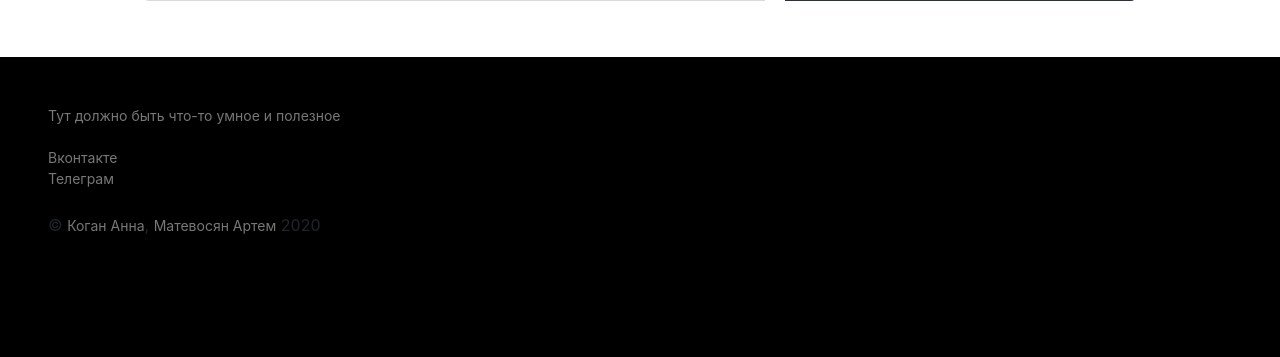
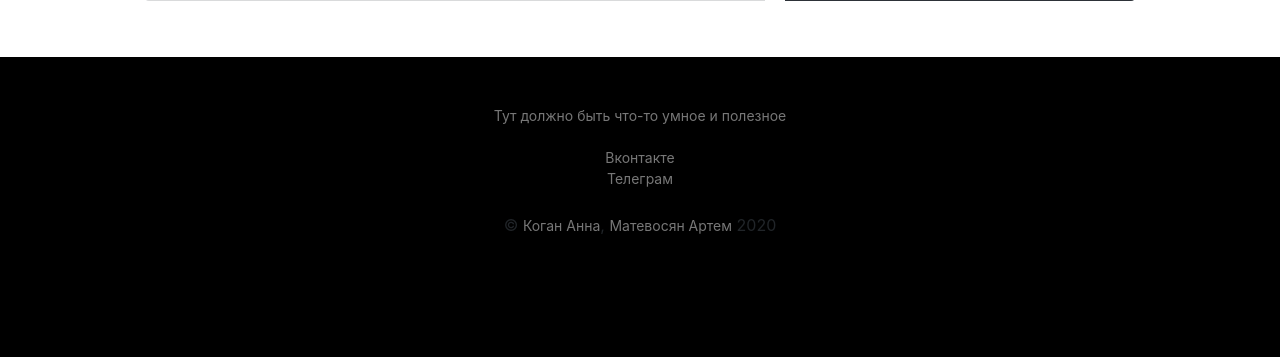
Before and after one commit to annodomini7/flask, a Flask app: page / in a window 1280 px wide. Shown: the part 520-877 px from the top of the page. Run offline with Flask 2, Linux system fonts and the light colour scheme; data that the repository does not hold is empty; some libraries are stand-ins or nearby versions.

Commit message:
текст в подвале по центру

```diff
--- a/requirements.txt
+++ b/requirements.txt
@@ -39,3 +39,4 @@ Werkzeug==1.0.1
 WTForms==2.2.1
 yarl==1.4.2
 gunicorn==20.0.4
+phonenumbers==8.12.3
--- a/static/css/style.css
+++ b/static/css/style.css
@@ -37,6 +37,7 @@ article{
 }
 .div{
 block:inline-block;
+text-align: center;
 }
 
 .message{
--- a/templates/base.html
+++ b/templates/base.html
@@ -35,7 +35,7 @@
     {% block content %}{% endblock %}
 </main>
 <footer class="footer">
-    <div class="container-fluid p-3 p-md-5">
+    <div class="container-fluid p-3 p-md-5 div">
         <p class="footer-author">Тут должно быть что-то умное и полезное</p>
         <p class="footer-author"><br>
             <a href="https://vk.com/pharmabot" target="_blank"
```
